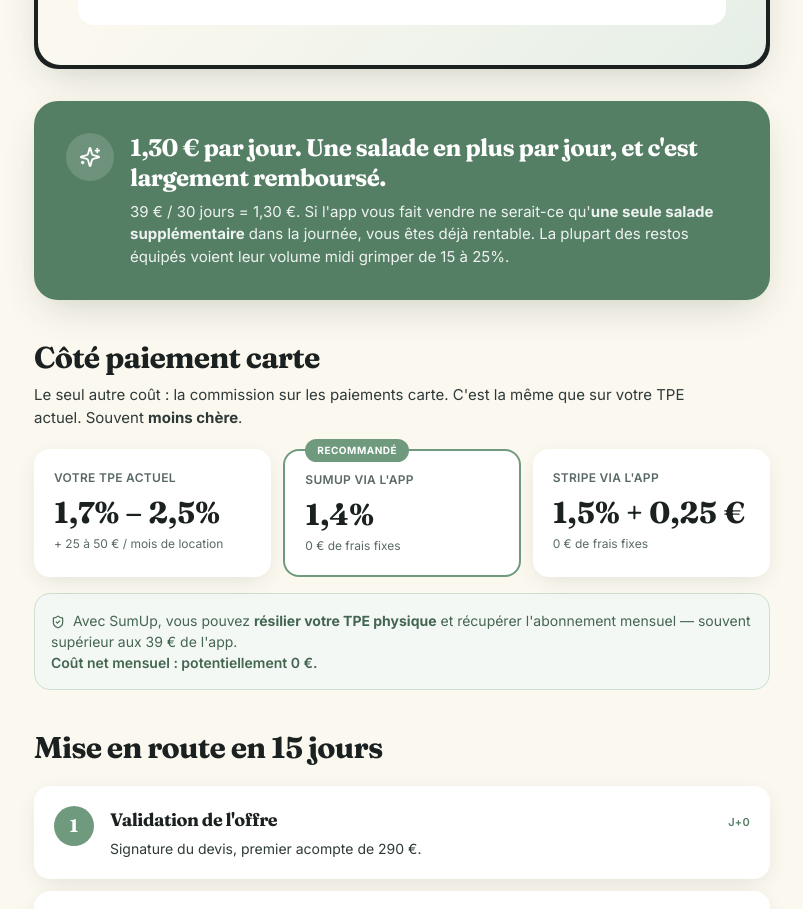
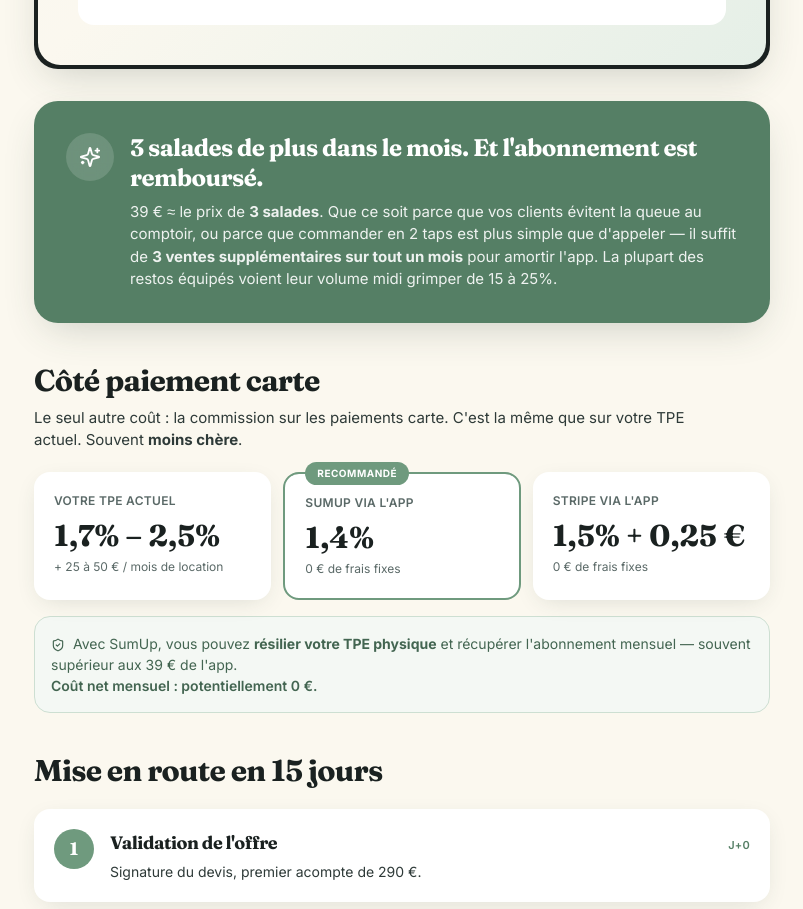
Before and after one commit to rabaudremi-boop/amai-precommande, a React (Vite) app: page /offre in a window 1280 px wide. Shown: the part 3843-4752 px from the top of the page, without its empty margins (238-1041 px from the left). Built offline with nearby package versions, Linux system fonts and the light colour scheme.

Commit message:
tweak(offer): pitch reframed (3 salades/mois instead of 1/jour)

```diff
--- a/src/pages/Offer.tsx
+++ b/src/pages/Offer.tsx
@@ -336,14 +336,16 @@ export default function Offer() {
             </div>
             <div>
               <h3 className="font-display text-2xl font-bold leading-tight">
-                1,30 € par jour. Une salade en plus par jour, et c'est
-                largement remboursé.
+                3 salades de plus dans le mois. Et l'abonnement est
+                remboursé.
               </h3>
               <p className="mt-2 text-[15px] text-white/90">
-                39 € / 30 jours = 1,30 €. Si l'app vous fait vendre ne
-                serait-ce qu'<strong>une seule salade supplémentaire</strong> dans
-                la journée, vous êtes déjà rentable. La plupart des restos
-                équipés voient leur volume midi grimper de 15 à 25%.
+                39 € ≈ le prix de <strong>3 salades</strong>. Que ce soit
+                parce que vos clients évitent la queue au comptoir, ou parce
+                que commander en 2 taps est plus simple que d'appeler — il
+                suffit de <strong>3 ventes supplémentaires sur tout un mois</strong>{' '}
+                pour amortir l'app. La plupart des restos équipés voient leur
+                volume midi grimper de 15 à 25%.
               </p>
             </div>
           </div>
```
